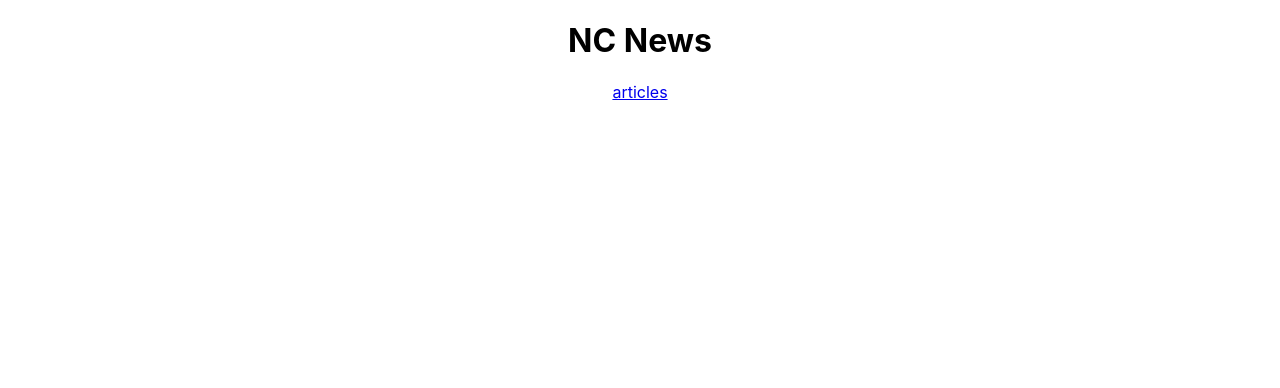
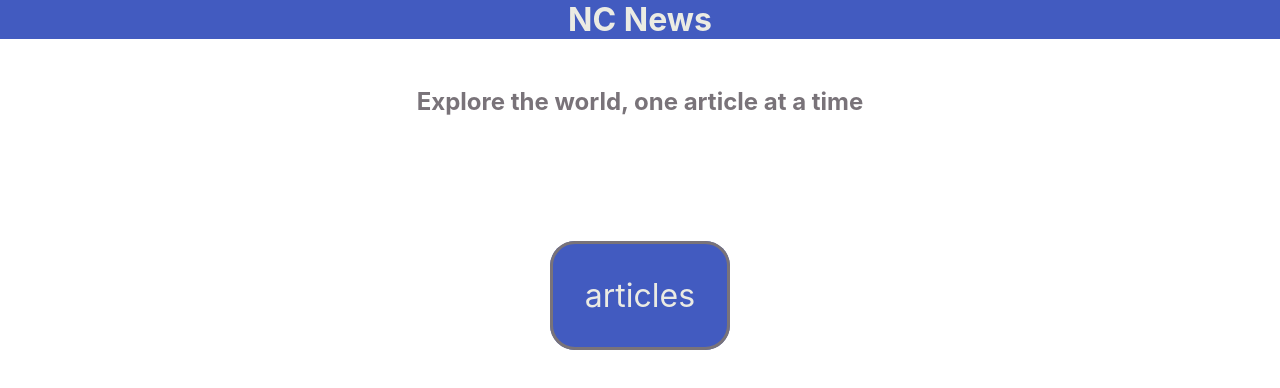
Before and after one commit to AKWGH/nc-news-fe, a React (Create React App) app: page / in a window 1280 px wide. Shown: the top 388 px of the page. Built offline with nearby package versions, Linux system fonts and the light colour scheme.

Commit message:
can post a new comment

```diff
--- a/package.json
+++ b/package.json
@@ -9,6 +9,7 @@
     "axios": "^1.3.4",
     "react": "^18.2.0",
     "react-dom": "^18.2.0",
+    "react-icons": "^4.8.0",
     "react-router-dom": "^6.9.0",
     "react-scripts": "5.0.1",
     "web-vitals": "^2.1.4"
--- a/src/App.css
+++ b/src/App.css
@@ -1,23 +1,67 @@
+* {
+  margin: 0;
+  padding: 0;
+}
 .App {
   text-align: center;
 }
+
+:root {
+  --dark-shades: #212736;
+  --dark-accent: #797379;
+  --main-brand-colour: #425bc0;
+  --light-accent: #88b5d6;
+  --light-shades: #ebebe3;
+}
+
 /* landing page section */
-
+.landing {
+  height: calc(100vh - 2rem);
+}
+.landing h2 {
+  padding-top: 3rem;
+  padding-bottom: 10rem;
+  color: var(--dark-accent);
+}
+.articles-link {
+  align-self: center;
+  margin-left: auto;
+  margin-right: auto;
+  text-decoration: none;
+  background-color: var(--main-brand-colour);
+  border: solid var(--dark-accent);
+  border-radius: 25px;
+  padding: 2rem;
+  color: var(--light-shades);
+  font-size: 2rem;
+}
 /* end of landing page section */
-
+/* Header Component */
+.header {
+  background-color: var(--main-brand-colour);
+  color: var(--light-shades);
+}
+/* End of Header Component */
 /* articles-section */
-
 .article-card-container {
   max-width: 25rem;
   margin-left: auto;
   margin-right: auto;
-  border: solid black;
+  border: solid var(--main-brand-colour);
+  background-color: var(--light-shades);
   border-radius: 25px;
   min-height: 25rem;
   min-width: 25rem;
   margin-bottom: 2rem;
+  text-decoration: none;
+  color: var(--main-brand-colour);
+}
+.article-card-container:hover {
+  box-shadow: 2px 2px 5px var(--main-brand-colour);
+  transition-duration: 0.2s;
 }
 .article-card-img {
+  object-fit: cover;
   width: 100%;
   height: 50%;
   margin-left: auto;
@@ -25,8 +69,12 @@
   border-top-left-radius: 20px;
   border-top-right-radius: 20px;
 }
-.article-card-img-container {
-  border: solid black;
+.article-card-title {
+  letter-spacing: 0.2rem;
+}
+.article-card-author {
+  margin-top: 1rem;
+  margin-bottom: 1rem;
 }
 
 .articles-list {
@@ -43,3 +91,37 @@
   }
 }
 /* end of articles-section */
+
+/* individual article section */
+.article-page {
+  margin-left: 1rem;
+  margin-right: 1rem;
+}
+.article-page h1 {
+  margin-top: 2rem;
+  margin-bottom: 1rem;
+}
+.article-page img {
+  width: 90vw;
+  border-radius: 20px;
+  margin-bottom: 1rem;
+}
+.votes {
+  font-size: 1.5rem;
+  margin-bottom: 0.5rem;
+}
+.vote-btn {
+  font-size: 1.5rem;
+  cursor: pointer;
+}
+.article-page-body {
+  margin-top: 1rem;
+  font-size: 1.5rem;
+  margin-bottom: 1rem;
+}
+
+/* end of individual article section */
+
+.comments-click {
+  margin-bottom: 4rem;
+}
--- a/src/components/ArticleCard.jsx
+++ b/src/components/ArticleCard.jsx
@@ -6,8 +6,8 @@ const ArticleCard = ({ articleData }) => {
   return (
     <>
       <img className="article-card-img" src={article_img_url} alt="" />
-      <h2>{title}</h2>
-      <h3>{author}</h3>
+      <h2 className="article-card-title">{title}</h2>
+      <h3 className="article-card-author">{author}</h3>
       <p>number of votes {votes}</p>
     </>
   );
--- a/src/components/CommentsList.jsx
+++ b/src/components/CommentsList.jsx
@@ -1,17 +1,24 @@
-import React, { useEffect, useState } from 'react';
+import React, { useEffect } from 'react';
 import { getArticleComments } from '../utilsAPI';
+import { BiCommentDetail } from 'react-icons/bi';
 
-const CommentsList = ({ article_id }) => {
-  const [articleComments, setArticleComments] = useState([]);
+const CommentsList = ({
+  article_id,
+  articleComments,
+  setArticleComments,
+  newComment,
+}) => {
   useEffect(() => {
     getArticleComments(article_id).then((data) => {
       setArticleComments(data.comments);
     });
-  }, [article_id]);
+  }, [article_id, setArticleComments]);
 
   return (
     <section>
-      {articleComments.map((comment) => {
+      comments
+      <BiCommentDetail />
+      {[newComment, ...articleComments].map((comment) => {
         return (
           <>
             <div>
--- a/src/components/Header.jsx
+++ b/src/components/Header.jsx
@@ -3,7 +3,7 @@ import React from 'react';
 const Header = () => {
   return (
     <header>
-      <h1>NC News</h1>
+      <h1 className="header">NC News</h1>
     </header>
   );
 };
--- /dev/null
+++ b/src/components/PostComment.jsx
@@ -0,0 +1,40 @@
+import React from 'react';
+import { useState } from 'react';
+import { postComment } from '../utilsAPI';
+
+const PostComment = ({ article_id, setNewComment }) => {
+  const [commentBody, setCommentBody] = useState('');
+
+  const onChangeHandler = (event) => {
+    setCommentBody(event.target.value);
+  };
+
+  const submitHandler = (event) => {
+    event.preventDefault();
+    postComment(article_id, commentBody)
+      .then((data) => {
+        setNewComment(data.comment[0]);
+      })
+      .catch((err) => {
+        setNewComment('');
+      });
+    setCommentBody('');
+  };
+
+  return (
+    <div>
+      post a comment
+      <form onSubmit={submitHandler}>
+        <textarea
+          onChange={onChangeHandler}
+          value={commentBody}
+          cols="30"
+          rows="10"
+        ></textarea>
+        <button type="submit">Post</button>
+      </form>
+    </div>
+  );
+};
+
+export default PostComment;
--- a/src/pages/IndividualArticlePage.js
+++ b/src/pages/IndividualArticlePage.js
@@ -3,11 +3,15 @@ import { useParams } from 'react-router-dom';
 import { getIndividualArticle, voteForArticle } from '../utilsAPI';
 import { useEffect, useState } from 'react';
 import CommentsList from '../components/CommentsList';
+import PostComment from '../components/PostComment';
+import { AiOutlineLike } from 'react-icons/ai';
 
 const IndividualArticlePage = () => {
   const { article_id } = useParams();
   const [articleData, setArticleData] = useState([]);
   const [userVote, setUserVote] = useState(0);
+  const [articleComments, setArticleComments] = useState([]);
+  const [newComment, setNewComment] = useState('');
 
   const onClickHandler = () => {
     setUserVote(1);
@@ -24,24 +28,33 @@ const IndividualArticlePage = () => {
 
   return (
     <>
-      <section>
+      <section className="article-page">
         <h1>{articleData.title}</h1>
         <img src={articleData.article_img_url} alt="" />
-        <p>votes {articleData.votes + userVote} </p>
+        <p className="votes">votes {articleData.votes + userVote} </p>
         <button
           disabled={userVote !== 0}
           onClick={() => {
             onClickHandler();
           }}
         >
-          vote
+          <AiOutlineLike className="vote-btn" />
         </button>
-        <p>{articleData.body}</p>
-
-        <p>comments {articleData.comment_count}</p>
+        <p className="article-page-body">{articleData.body}</p>
       </section>
+      <PostComment
+        article_id={article_id}
+        setNewComment={setNewComment}
+        articleCommentCount={articleData.comment_count}
+      />
       <section>
-        <CommentsList article_id={article_id} />
+        <CommentsList
+          newComment={newComment}
+          articleCommentCount={articleData.comment_count}
+          article_id={article_id}
+          articleComments={articleComments}
+          setArticleComments={setArticleComments}
+        />
       </section>
     </>
   );
--- a/src/pages/LandingPage.js
+++ b/src/pages/LandingPage.js
@@ -3,8 +3,11 @@ import React from 'react';
 import { Link } from 'react-router-dom';
 const LandingPage = () => {
   return (
-    <div>
-      <Link to="/articles">articles</Link>
+    <div className="landing">
+      <h2>Explore the world, one article at a time</h2>
+      <Link className="articles-link" to="/articles">
+        articles
+      </Link>
     </div>
   );
 };
--- a/src/utilsAPI.js
+++ b/src/utilsAPI.js
@@ -35,3 +35,14 @@ export const voteForArticle = (article_id) => {
       return data;
     });
 };
+
+export const postComment = (article_id, body) => {
+  return axios
+    .post(
+      `https://nc-news-api-sces.onrender.com/api/articles/${article_id}/comments`,
+      { username: 'jessjelly', body }
+    )
+    .then(({ data }) => {
+      return data;
+    });
+};
```
Also changed, not shown: 1 other file (tests, documents, lock files or other folders).
